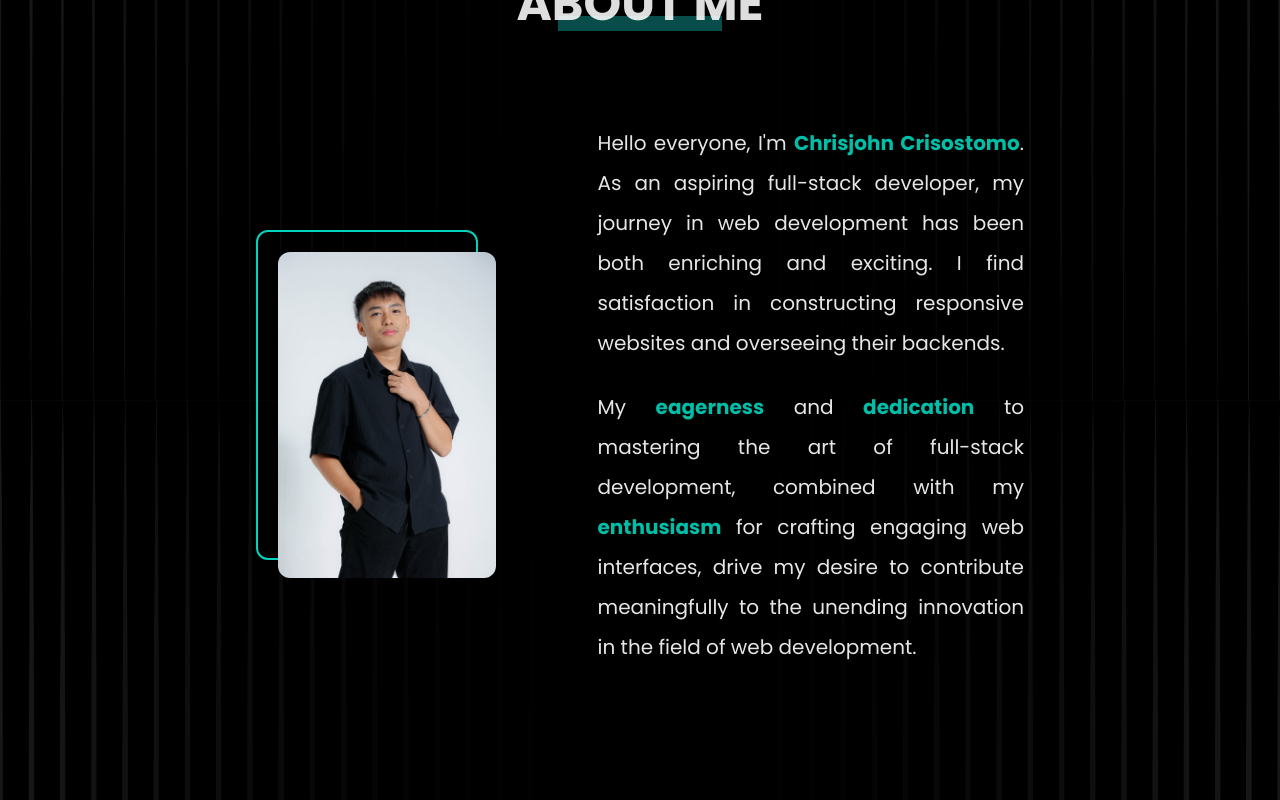
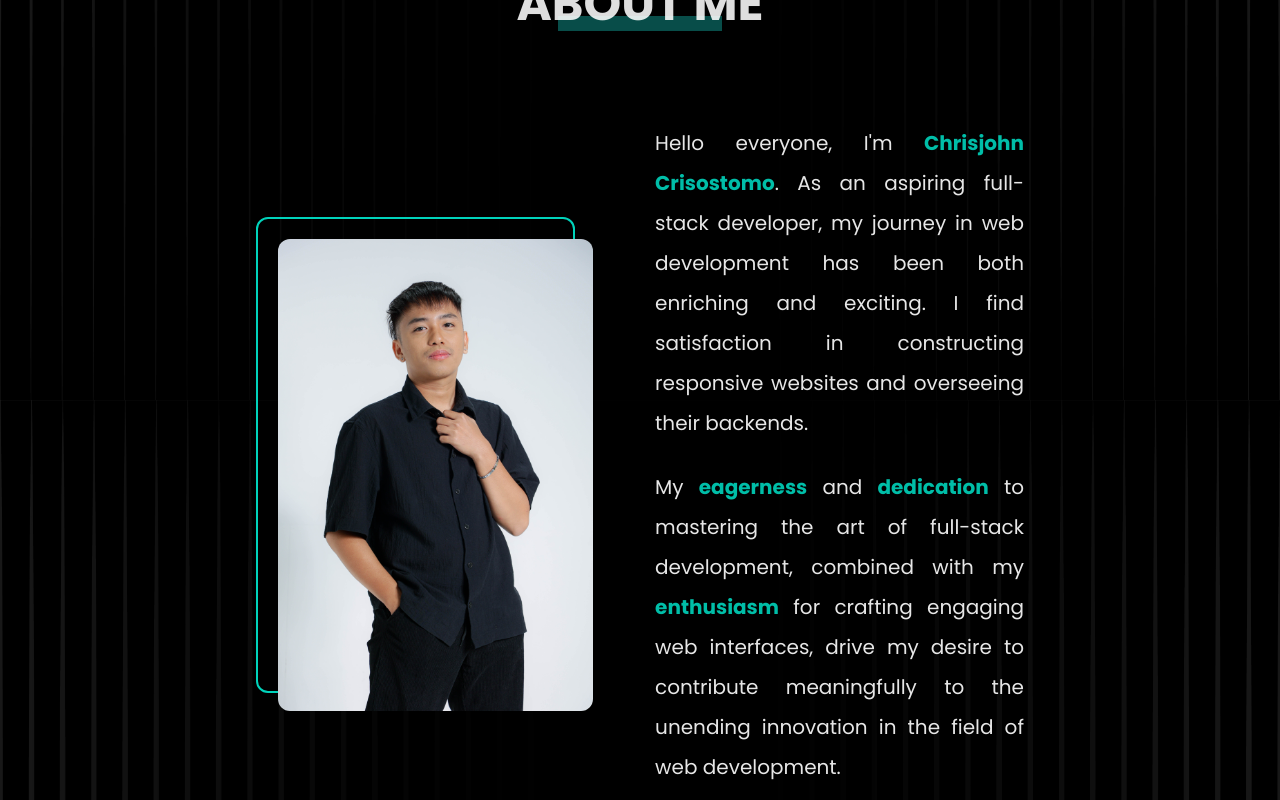
Before and after one commit to cjcrsstmo/portfolio, a React (Vite) app: page / in a window 1280 px wide. Shown: the part 880-1680 px from the top of the page. Built offline with nearby package versions, Linux system fonts and the light colour scheme.

Commit message:
fixed about me section

```diff
--- a/src/sections/AboutMe.tsx
+++ b/src/sections/AboutMe.tsx
@@ -12,16 +12,16 @@ const AboutMe = () => {
       </div>
 
       <div className='flex justify-center items-center w-3/5 px-auto mx-auto h-auto'>
-        <div className='flex gap-20 sm:gap-30 justify-evenly items-center w-full flex-col xl:flex-row my-auto'>
+        <div className='flex gap-20 justify-evenly items-center w-full flex-col xl:flex-row my-auto'>
 
           {/* Profile Picture */}
-          <div className='w-40 sm:w-screen border-2 rounded-xl border-accent'data-aos="fade-right">
+          <div className='w-40 xl:w-max  border-2 rounded-xl border-accent'data-aos="fade-right">
             <img  src={ProfilePic}  alt="profile" className='rounded-xl w-40 sm:w-82 translate-5' data-aos="fade-right"/>
           </div>
 
 
           {/* About Me Text */}
-          <div className='flex flex-col items-center justify-center w-full sm:w-auto sm:mt-0' data-aos="fade-left">
+          <div className='flex flex-col items-center justify-center w-full sm:w-1/2 sm:mt-0' data-aos="fade-left">
             <p className="text-white text-lg sm:text-xl md:text-xl leading-10 text-justify opacity-90">
               Hello everyone, I'm <span className="text-accent font-bold">Chrisjohn Crisostomo</span>. As an aspiring full-stack developer, my journey in web development has been both enriching and exciting. I find satisfaction in constructing responsive websites and overseeing their backends.
             </p>
```
